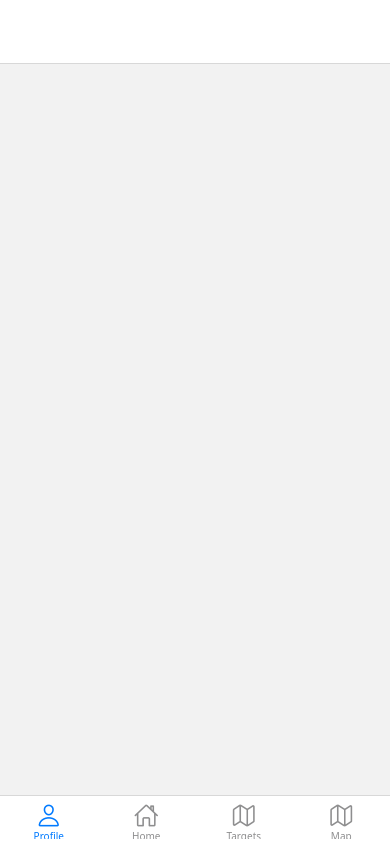
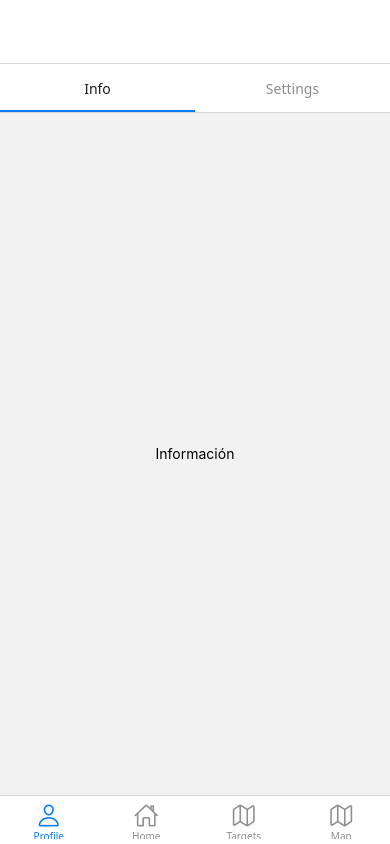
Before and after one commit to LCinder/React-Native-App, a React Native app: screen /Profile in a window 390 px wide. Built offline with nearby package versions, Linux system fonts and the light colour scheme; what @rnmapbox/maps would draw is missing.

Commit message:
Adding changes

```diff
--- a/app/ProfileTabs.tsx
+++ b/app/ProfileTabs.tsx
@@ -22,7 +22,9 @@ const TopTab = createMaterialTopTabNavigator();
 
 export default function ProfileTabs() {
     return (
-        <View>
-        </View>
+        <TopTab.Navigator>
+            <TopTab.Screen name="Info" component={InfoScreen} />
+            <TopTab.Screen name="Settings" component={SettingsScreen} />
+        </TopTab.Navigator>
     );
 }
```
